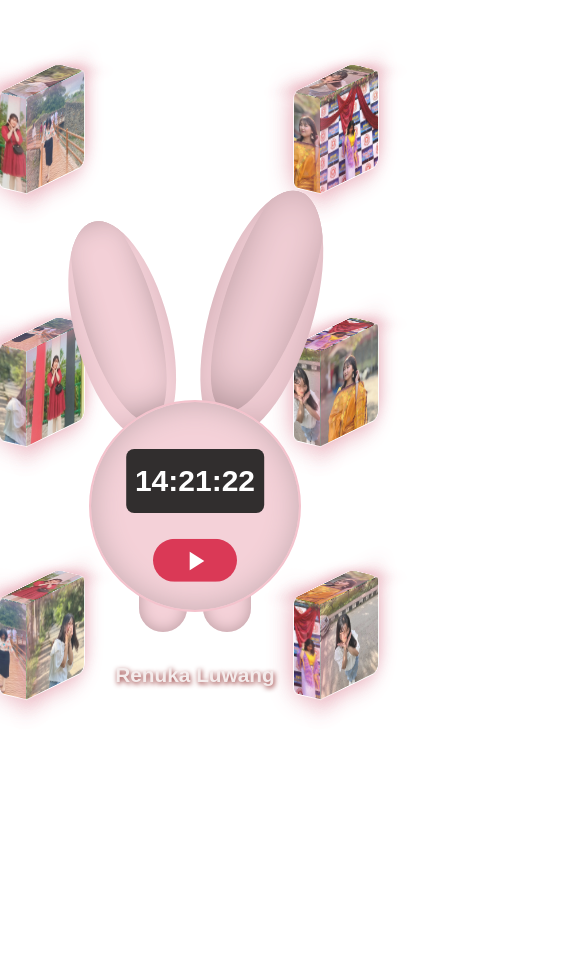
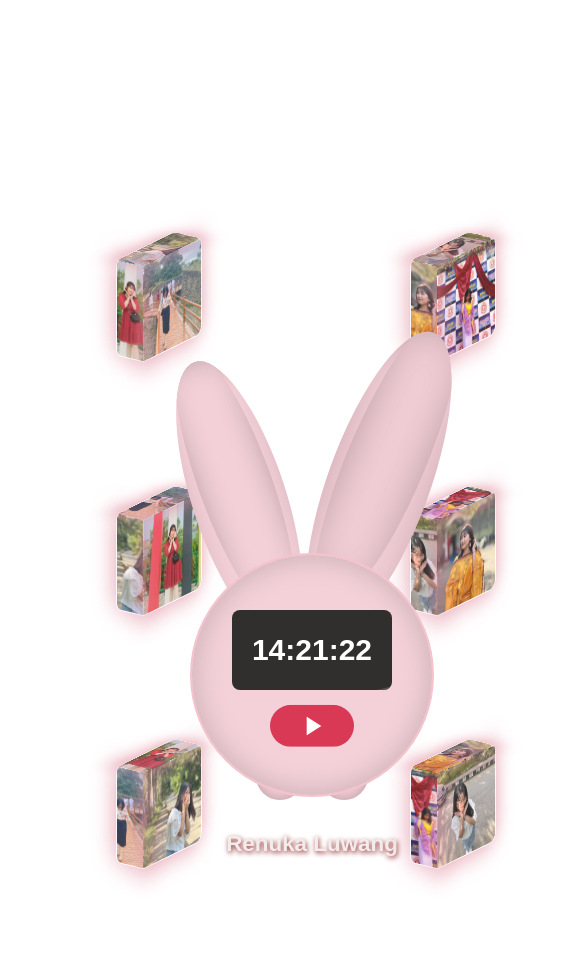
Before and after one commit to Iland12/Digital-Clock, a plain HTML site: page index.html in a window 390 px wide. Shown: the top 980 px of the page, 585 px wide, since content can reach past the window. Before the commit the page ends 844 px from the top, so only its background shows below. Drawn offline with Linux system fonts and the light colour scheme.

Commit message:
second commit

```diff
--- a/index.html
+++ b/index.html
@@ -12,6 +12,7 @@
     <link rel="icon" href="img1.webp" type="image/" />
   </head>
   <body>
+    <div class="whole">
       <div class="container">
         <div class="graphic-container"></div>
         <div class="blackBar">
@@ -112,6 +113,7 @@
       <audio controls loop>
         <source src="Audio.mp3" />
       </audio>
+    </div>
 
     <script id="tick" src="power.js"></script>
   </body>
--- a/style.css
+++ b/style.css
@@ -7,11 +7,18 @@
 body {
   overflow: hidden;
 }
+.whole {
+  width: 100vw;
+  height: 100vh;
+  position: absolute;
+  top: 20%;
+  left: 30%;
+}
 .container {
-  max-width: 100vw;
-  height: 100vh;
+  min-width: 100%;
+  height: 100%;
   position: relative;
-  background-color: rgb(255, 255, 255);
+  /* background-color: rgb(132, 42, 42); */
   overflow: hidden;
 }
 .graphic-container {
@@ -592,7 +599,7 @@ h1 {
     transform: rotateY(90deg) translateZ(22px);
   }
 }
-@media (max-width: 390px) {
+@media (max-width: 420px) {
   .cuboidA,
   .cuboidB,
   .cuboidC {
@@ -620,17 +627,45 @@ h1 {
     transform: rotateY(90deg) translateZ(-18px);
   }
   .graphic-container {
-    width: 13rem;
-    height: 13rem;
+    width: 15rem;
+    height: 15rem;
+    left: 50%;
+  }
+  .blackBar {
+    width: 10rem;
+    height: 5rem;
   }
   .icon {
-    top: 66.4%;
+    top: 66%;
   }
   .stand-container {
     top: 72%;
   }
+  .earContainer {
+    top: 41%;
+    left: 50%;
+  }
+  .rabitEar01 {
+    width: 6.5rem;
+    height: 18rem;
+  }
+  .rabitEar1 {
+    width: 8.4rem;
+    height: 18rem;
+    transform: rotate(-18deg);
+  }
+  .rabitEar02 {
+    width: 7rem;
+    height: 20rem;
+    right: 3rem !important;
+  }
+  .rabitEar2 {
+    width: 9.1rem;
+    height: 20rem;
+    transform: rotate(20deg);
+  }
   h1 {
     top: 80%;
-    font-size: 1.3rem;
+    font-size: 1.4rem;
   }
 }
```
Lines whose indentation alone changed are shown as unchanged.
